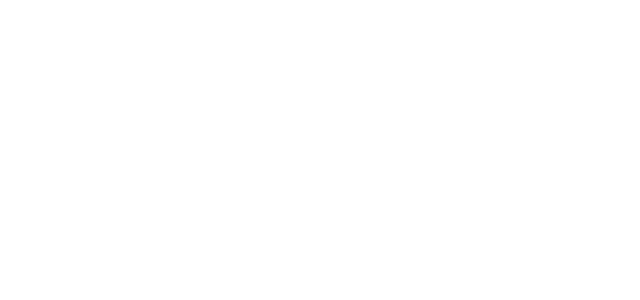
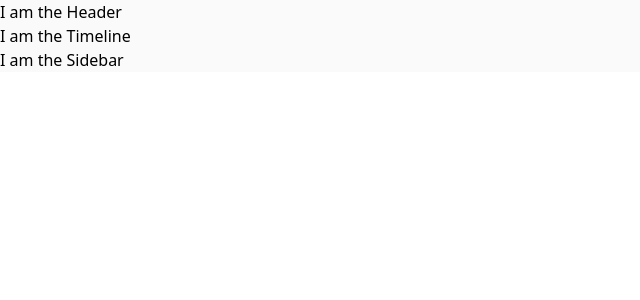
Before and after one commit to destrkast/PicApp, a React (Create React App) app: page / in a window 1280 px wide. Shown: the top 300 px of the page, without its empty margins (0-640 px from the left). Built offline with nearby package versions, Linux system fonts and the light colour scheme.

Commit message:
adding dashboard components

```diff
--- a/src/App.js
+++ b/src/App.js
@@ -3,19 +3,21 @@
 import * as ROUTES from './constants/routes';
 
 const Login = lazy(() => import ('./pages/login'));
-const SignUp = lazy(() => import ('./pages/sign-up.js'));
+const SignUp = lazy(() => import ('./pages/sign-up'));
+const Dashboard = lazy(() => import ('./pages/dashboard'));
+const NotFound= lazy(() => import ('./pages/not-found'));
 
-function App() {
+export default function App() {
 return (
   <Router>
     <Suspense fallback={<p>Loading...</p>}>
       <Switch>
         <Route path={ROUTES.LOGIN} component={Login} />
         <Route path={ROUTES.SIGN_UP} component={SignUp} />
+        <Route path={ROUTES.DASHBORAD} component={Dashboard} />
+        <Route component={NotFound} />
       </Switch>
     </Suspense>
   </Router>
 )
 }
-
-export default App;
--- /dev/null
+++ b/src/components/header.js
@@ -0,0 +1,7 @@
+import React from "react"
+
+export default function Header() {
+  return(
+    <p>I am the Header</p>
+  )
+}
--- /dev/null
+++ b/src/components/sidbar.js
@@ -0,0 +1,7 @@
+import React from "react"
+
+export default function Sidebar() {
+  return(
+    <p>I am the Sidebar</p>
+  )
+}
--- /dev/null
+++ b/src/components/timeline.js
@@ -0,0 +1,7 @@
+import React from "react"
+
+export default function Timeline() {
+  return(
+    <p>I am the Timeline</p>
+  )
+}
--- /dev/null
+++ b/src/pages/dashboard.js
@@ -0,0 +1,20 @@
+import React, { useEffect } from "react";
+import Header from "../components/header";
+import Sidebar from "../components/sidbar";
+import Timeline from "../components/timeline";
+
+export default function Dashboard() {
+  useEffect(() => {
+    document.title = 'Instagram';
+  }, [] );
+
+  return (
+    <div className="bg-gray-background">
+      <Header />
+      <div className="grid">
+        <Timeline />
+        <Sidebar />
+      </div>
+    </div>
+  )
+}
--- /dev/null
+++ b/src/pages/not-found.js
@@ -0,0 +1,15 @@
+import React, { useEffect } from 'react';
+
+
+export default function NotFound() {
+  useEffect(() => {
+    document.title = 'Not Found!';
+  }, [])
+  return (
+    <div className="bg-gray-background">
+      <div className="mx-auth max-w-screen-lg">
+        <p className="text-center text-2xl">Not Found!</p>
+      </div>
+    </div>
+  );
+}
```
